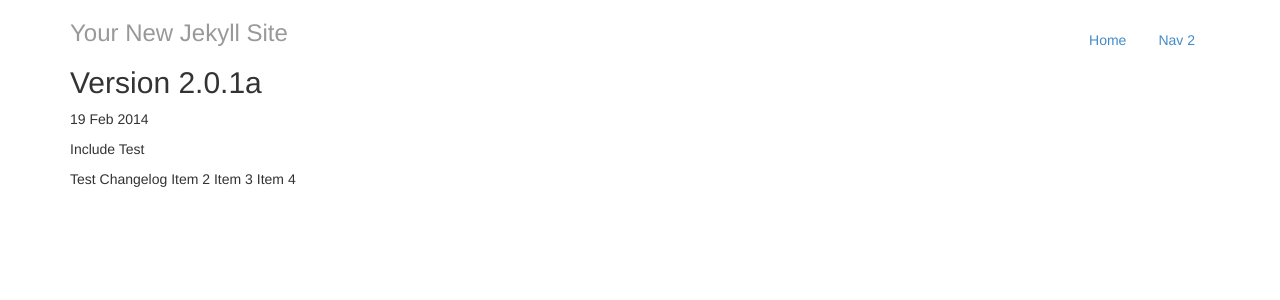
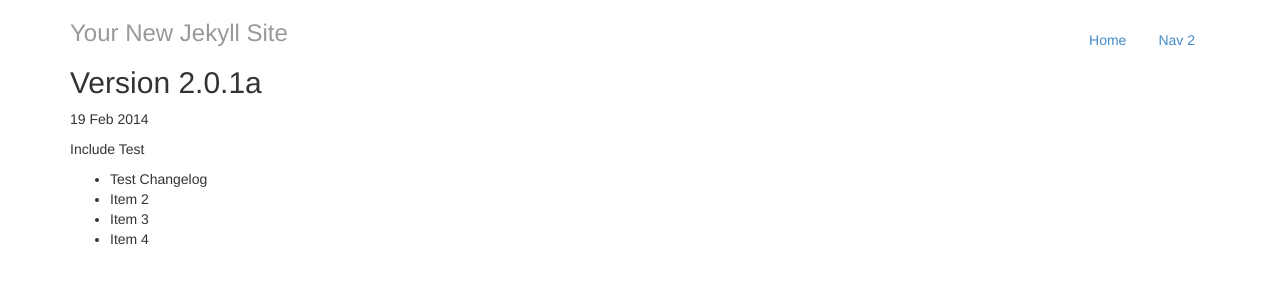
Before and after one commit to LunaTheArcticFox/Starbound-Mod-Manager, a Jekyll site: the page built from _posts/2014-02-19-test-two.markdown, in a window 1280 px wide. Shown: the top 300 px of the page. Built offline with Jekyll 4.4.1, drawn with Linux system fonts in a browser that asks for light colours; Markdown is read by kramdown in place of the engine named in the settings.

Commit message:
Small formatting changes

```diff
--- a/_posts/2014-02-19-test-two.markdown
+++ b/_posts/2014-02-19-test-two.markdown
@@ -7,7 +7,9 @@ windowslink: http://www.google.com/
 osxlink: http://images.google.com/
 linuxlink: http://www.fimfiction.net/
 ---
-Test Changelog
-Item 2
-Item 3
-Item 4
+<ul>
+<li>Test Changelog</li>
+<li>Item 2</li>
+<li>Item 3</li>
+<li>Item 4</li>
+</ul>
--- a/index.html
+++ b/index.html
@@ -14,13 +14,13 @@ title: Your New Jekyll Site
       <div class="container">{{ post.content }}</div>
 
       <div class="row">
-        <div class="col-lg-4">
+        <div class="col-md-4">
           <a href="{{ post.windowslink }}">Windows</a>
         </div>
-        <div class="col-lg-4">
+        <div class="col-md-4">
           <a href="{{ post.osxlink }}">OSX</a>
         </div>
-        <div class="col-lg-4">
+        <div class="col-md-4">
           <a href="{{ post.linuxlink }}">Linux</a>
         </div>
       </div>
```
